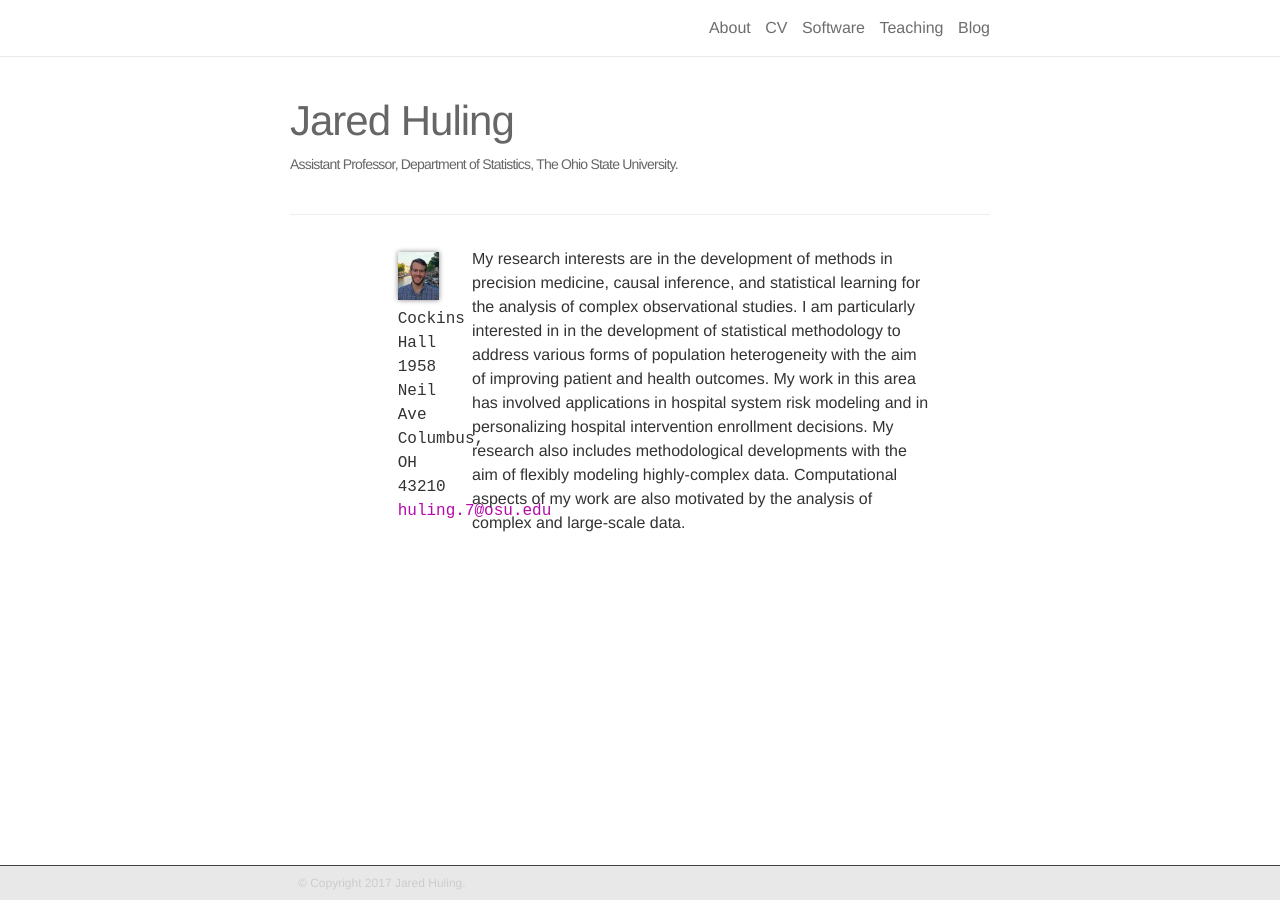
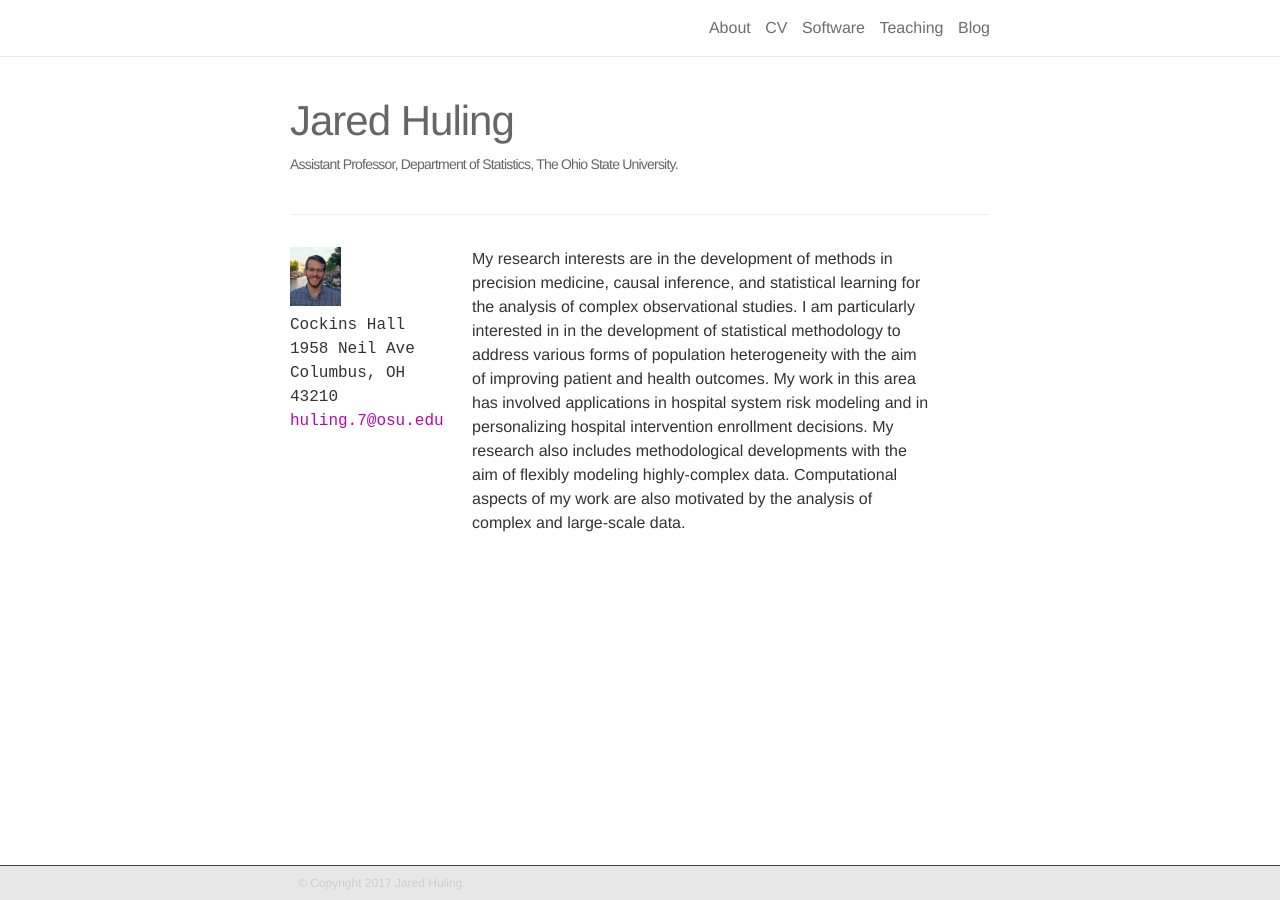
Before and after one commit to jaredhuling/jaredhuling.github.io, a Jekyll site: the page built from _pages/about.md, in a window 1280 px wide. Built offline with Jekyll 4.4.1, drawn with Linux system fonts in a browser that asks for light colours; nearby versions of some CDN libraries.

Commit message:
sectioning test

```diff
--- a/_layouts/about.html
+++ b/_layouts/about.html
@@ -7,7 +7,7 @@ layout: page
   <div class="row">
       <div class="three columns">
       {% if page.profile %}
-        <div class="profile col one {{ page.profile.align }}">
+        <!--<div class="profile col one {{ page.profile.align }}">-->
           {% if page.profile.image %}
             <img class="one" src="{{ page.profile.image | prepend: '/assets/img/' | prepend: site.baseurl | prepend: site.url }}">
           {% endif %}
@@ -21,7 +21,7 @@ layout: page
               </script>
             </div>
           {% endif %}
-        </div>
+        <!--</div>-->
       {% endif %}
       </div>
 
```
